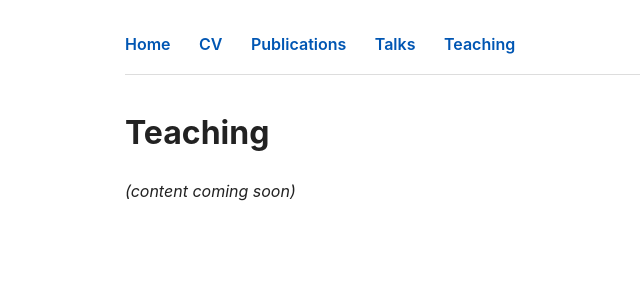
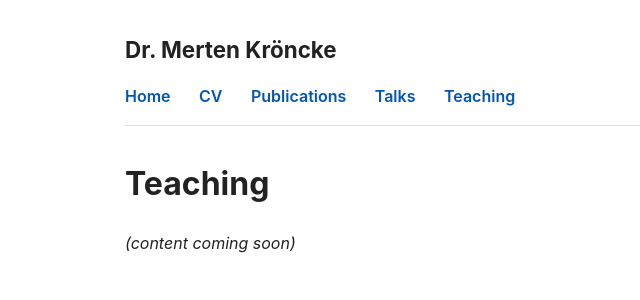
Before and after one commit to MertenKroencke/mertenkroencke.github.io, a Jekyll site: the page built from teaching/index.md, in a window 1280 px wide. Shown: the top 300 px of the page, without its empty margins (115-755 px from the left). Built offline with Jekyll 4.4.1, drawn with Linux system fonts in a browser that asks for light colours.

Commit message:
Update default.html

```diff
--- a/_layouts/default.html
+++ b/_layouts/default.html
@@ -12,6 +12,18 @@
       padding: 2rem;
       line-height: 1.6;
       color: #222;
+    }
+    .site-header {
+      margin-bottom: 1rem;
+    }
+    .site-header a {
+      text-decoration: none;
+      color: #222;
+      font-size: 1.4rem;
+      font-weight: 700;
+    }
+    .site-header a:hover {
+      color: #0056b3;
     }
     nav {
       border-bottom: 1px solid #ddd;
@@ -96,6 +108,9 @@
   </style>
 </head>
 <body>
+  <div class="site-header">
+    <a href="{{ '/' | relative_url }}">Dr. Merten Kröncke</a>
+  </div>
   <nav>
     <a href="{{ '/' | relative_url }}">Home</a>
     <a href="{{ '/publications/' | relative_url }}">CV</a>
```
